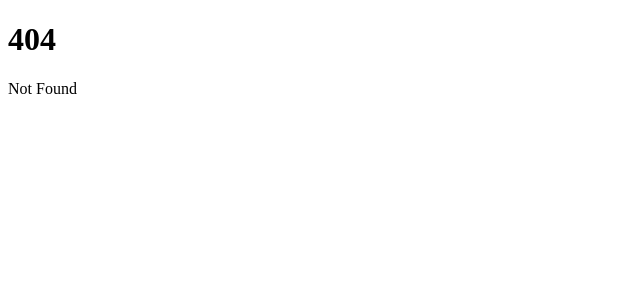
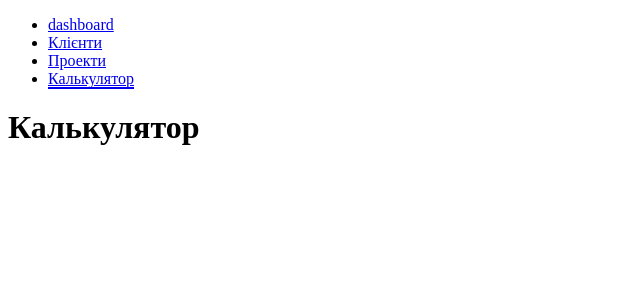
Before and after one commit to Mortiarion/fe, a SvelteKit app: page /calc in a window 1280 px wide. Before the commit this address had no page. Shown: the top 300 px of the page, without its empty margins (0-640 px from the left). Built offline with nearby package versions, Linux system fonts and the light colour scheme.

Commit message:
feat: navigation shell with NavLink component

```diff
--- /dev/null
+++ b/src/lib/components/NavLink.svelte
@@ -0,0 +1,18 @@
+<script lang="ts">
+	import { resolve } from '$app/paths';
+	import { page } from '$app/state';
+	import type { RouteId } from '$app/types';
+
+	let { href, label }: { href: RouteId; label: string } = $props();
+
+	const pathname = $derived(page.url.pathname);
+	const isActive = (target: string) => pathname === target || pathname.startsWith(target + '/');
+</script>
+
+<a href={resolve(href)} aria-current={isActive(href) ? 'page' : undefined}>{label}</a>
+
+<style>
+	a[aria-current='page'] {
+		border-bottom: 2px solid;
+	}
+</style>
--- a/src/lib/index.ts
+++ /dev/null
@@ -1 +0,0 @@
-// place files you want to import through the `#lib` alias in this folder.
--- a/src/routes/+layout.svelte
+++ b/src/routes/+layout.svelte
@@ -1,6 +1,8 @@
 <script lang="ts">
+	import type { LayoutProps } from './$types';
+
 	import favicon from '#lib/assets/favicon.svg';
-	import type { LayoutProps } from './$types';
+	import NavLink from '#lib/components/NavLink.svelte';
 
 	let { children }: LayoutProps = $props();
 </script>
@@ -9,4 +11,28 @@
 	<link rel="icon" href={favicon} />
 </svelte:head>
 
+<header>
+	<div class="container">
+		<nav>
+			<ul>
+				<li>
+					<NavLink href="/" label="dashboard" />
+				</li>
+
+				<li>
+					<NavLink href="/clients" label="Клієнти" />
+				</li>
+
+				<li>
+					<NavLink href="/projects" label="Проекти" />
+				</li>
+
+				<li>
+					<NavLink href="/calc" label="Калькулятор" />
+				</li>
+			</ul>
+		</nav>
+	</div>
+</header>
+
 {@render children()}
--- a/src/routes/+page.svelte
+++ b/src/routes/+page.svelte
@@ -1,2 +1 @@
-<h1>Welcome to SvelteKit</h1>
-<p>Visit <a href="https://svelte.dev/docs/kit">svelte.dev/docs/kit</a> to read the documentation</p>
+<h1>Dashboard</h1>
--- /dev/null
+++ b/src/routes/calc/+page.svelte
@@ -0,0 +1 @@
+<h1>Калькулятор</h1>
--- /dev/null
+++ b/src/routes/clients/+page.svelte
@@ -0,0 +1 @@
+<h1>Клієнти</h1>
--- /dev/null
+++ b/src/routes/projects/+page.svelte
@@ -0,0 +1 @@
+<h1>Проекти</h1>
--- a/vite.config.ts
+++ b/vite.config.ts
@@ -11,9 +11,6 @@ export default defineConfig({
 					filename.split(/[/\\]/).includes('node_modules') ? undefined : true
 			},
 
-			// adapter-auto only supports some environments, see https://svelte.dev/docs/kit/adapter-auto for a list.
-			// If your environment is not supported, or you settled on a specific environment, switch out the adapter.
-			// See https://svelte.dev/docs/kit/adapters for more information about adapters.
 			adapter: adapter()
 		})
 	]
```
